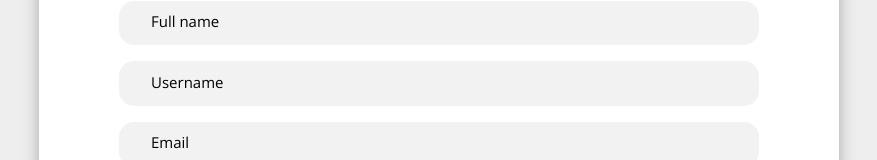
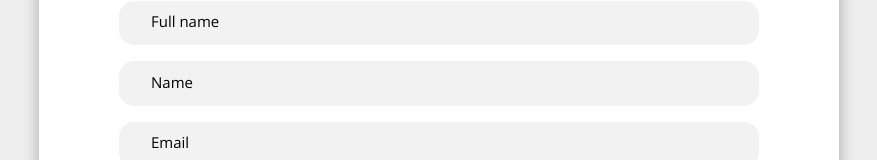
Before and after one commit to sergioluisfilho/winest-web, a React (Create React App) app: page /register in a window 1280 px wide. Shown: the part 215-375 px from the top of the page, without its empty margins (201-1078 px from the left). Built offline with nearby package versions, Linux system fonts and the light colour scheme.

Commit message:
Fix name

```diff
--- a/src/pages/register/Register.jsx
+++ b/src/pages/register/Register.jsx
@@ -44,7 +44,7 @@ const Register = () => {
           <input className="credential-input" type="text" placeholder="Full name" name="fullname" onChange={handleChange} />
           </form>
         <form className="credential-form">
-          <input className="credential-input" type="text" placeholder="Username" name="name" onChange={handleChange} />
+          <input className="credential-input" type="text" placeholder="Name" name="name" onChange={handleChange} />
           </form>
           <form className="credential-form">
           <input className="credential-input" type="text" placeholder="Email" name="email" onChange={handleChange} />
```
